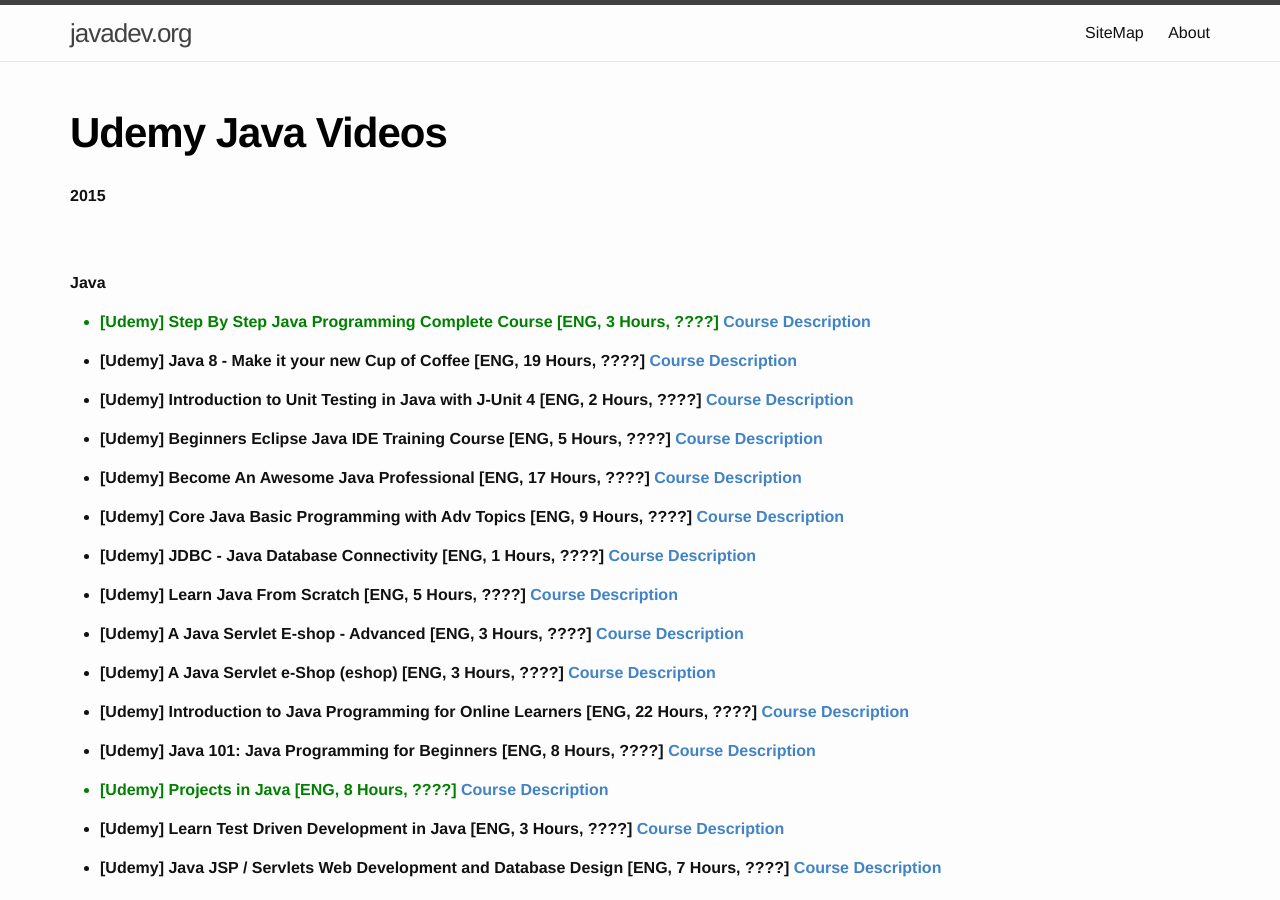
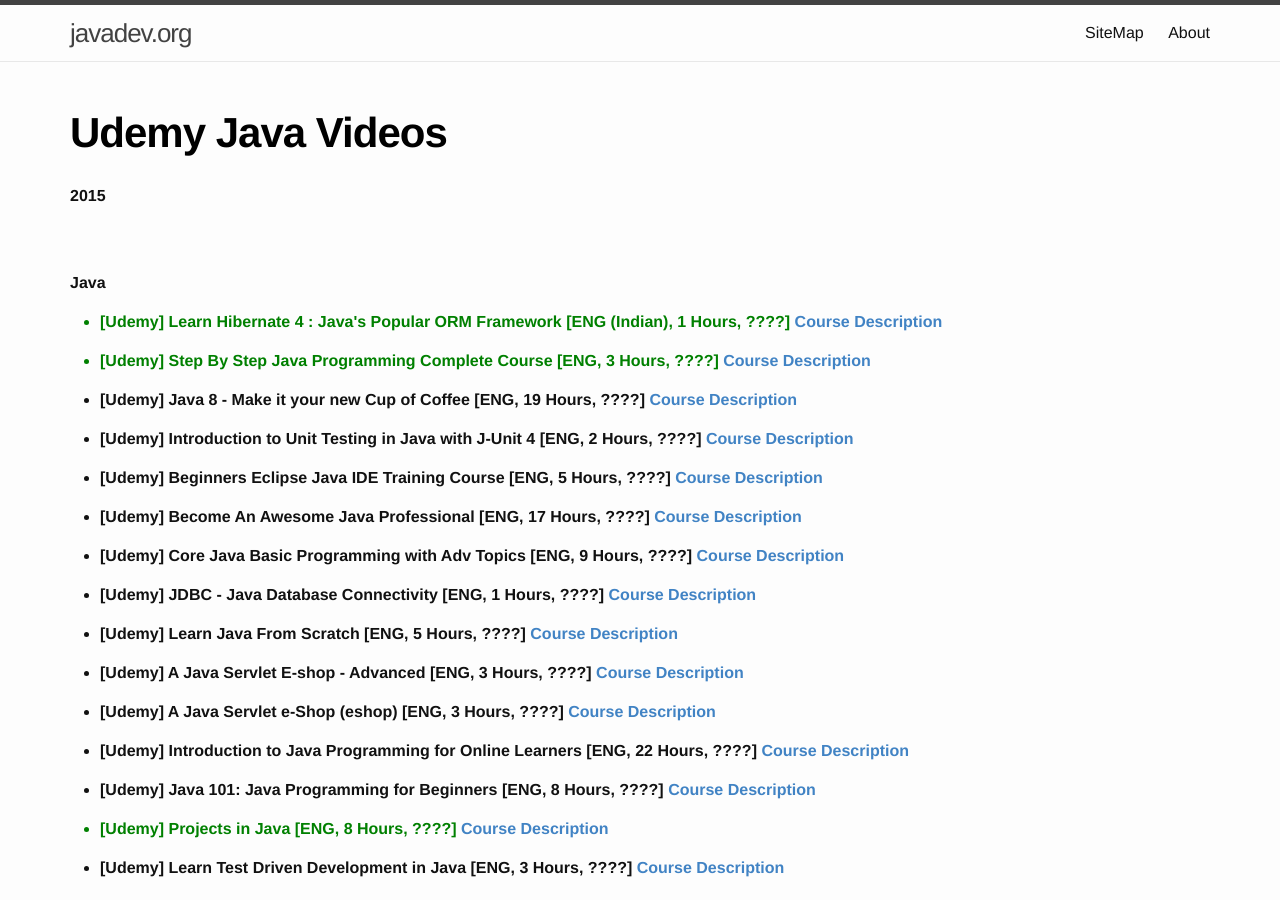
Before and after one commit to webmakaka/javadev.org, a Jekyll site: the page built from website/library/collections/video/paid/udemy.md, in a window 1280 px wide and 900 px high. Built offline with Jekyll 4.4.1, drawn with Linux system fonts in a browser that asks for light colours.

Commit message:
Update udemy.md

```diff
--- a/website/library/collections/video/paid/udemy.md
+++ b/website/library/collections/video/paid/udemy.md
@@ -10,6 +10,7 @@
 <strong>Java</strong>
 
 <ul>
+<li style="color:green"><strong>[Udemy] Learn Hibernate 4 : Java's Popular ORM Framework [ENG (Indian), 1 Hours, ????] <a href="https://www.udemy.com/hibernate-4-java-orm-framework/">Course Description</a></strong></li>
 <li style="color:green"><strong>[Udemy] Step By Step Java Programming Complete Course [ENG, 3 Hours, ????] <a href="https://www.udemy.com/step-by-step-java-programming-complete-course/">Course Description</a></strong></li>
 <li><strong>[Udemy] Java 8 - Make it your new Cup of Coffee [ENG, 19 Hours, ????] <a href="https://www.udemy.com/java-basics-for-j2ee-and-android/">Course Description</a></strong></li>
 <li><strong>[Udemy] Introduction to Unit Testing in Java with J-Unit 4 [ENG, 2 Hours, ????] <a href="https://www.udemy.com/introduction-to-unit-testing-java/">Course Description</a></strong></li>
```
